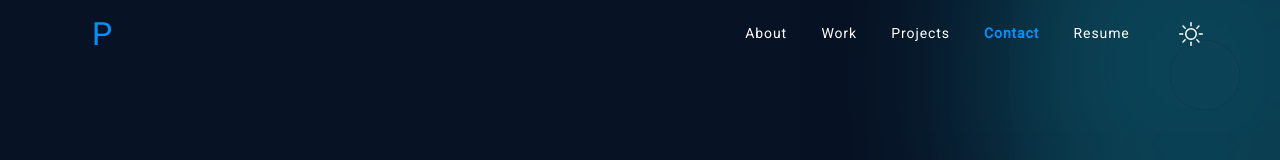
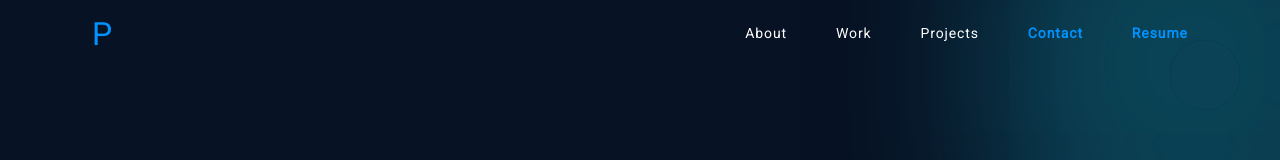
Before and after one commit to pratik1243/portfolio-app, a Next.js app: page / in a window 1280 px wide. Shown: the top 160 px of the page. Built offline with nearby package versions, Linux system fonts and the light colour scheme.

Commit message:
theme hide changes

```diff
--- a/components/Header.js
+++ b/components/Header.js
@@ -74,7 +74,7 @@ const Header = ({
                   Resume
                 </a>
               </li>
-              <li>
+              {/* <li>
                 <button
                   className="theme-btn"
                   onClick={switchTheme}
@@ -104,7 +104,7 @@ const Header = ({
                     </svg>
                   )}
                 </button>
-              </li>
+              </li> */}
             </ul>
 
             <div className="menu-icon-btn">
--- a/components/Sidebar.js
+++ b/components/Sidebar.js
@@ -92,7 +92,7 @@ const Sidebar = ({
           </li>
         </ul>
 
-        <button
+        {/* <button
           className="theme-btn mobile-theme-btn"
           onClick={switchTheme}
         >
@@ -120,7 +120,7 @@ const Sidebar = ({
               <path d="M8 11a3 3 0 1 1 0-6 3 3 0 0 1 0 6m0 1a4 4 0 1 0 0-8 4 4 0 0 0 0 8M8 0a.5.5 0 0 1 .5.5v2a.5.5 0 0 1-1 0v-2A.5.5 0 0 1 8 0m0 13a.5.5 0 0 1 .5.5v2a.5.5 0 0 1-1 0v-2A.5.5 0 0 1 8 13m8-5a.5.5 0 0 1-.5.5h-2a.5.5 0 0 1 0-1h2a.5.5 0 0 1 .5.5M3 8a.5.5 0 0 1-.5.5h-2a.5.5 0 0 1 0-1h2A.5.5 0 0 1 3 8m10.657-5.657a.5.5 0 0 1 0 .707l-1.414 1.415a.5.5 0 1 1-.707-.708l1.414-1.414a.5.5 0 0 1 .707 0m-9.193 9.193a.5.5 0 0 1 0 .707L3.05 13.657a.5.5 0 0 1-.707-.707l1.414-1.414a.5.5 0 0 1 .707 0m9.193 2.121a.5.5 0 0 1-.707 0l-1.414-1.414a.5.5 0 0 1 .707-.707l1.414 1.414a.5.5 0 0 1 0 .707M4.464 4.465a.5.5 0 0 1-.707 0L2.343 3.05a.5.5 0 1 1 .707-.707l1.414 1.414a.5.5 0 0 1 0 .708" />
             </svg>
           )}
-        </button>
+        </button> */}
       </div>
       <div onClick={closeSidebar} className={open ? "side-bar-bg" : ""}></div>
     </>
```
